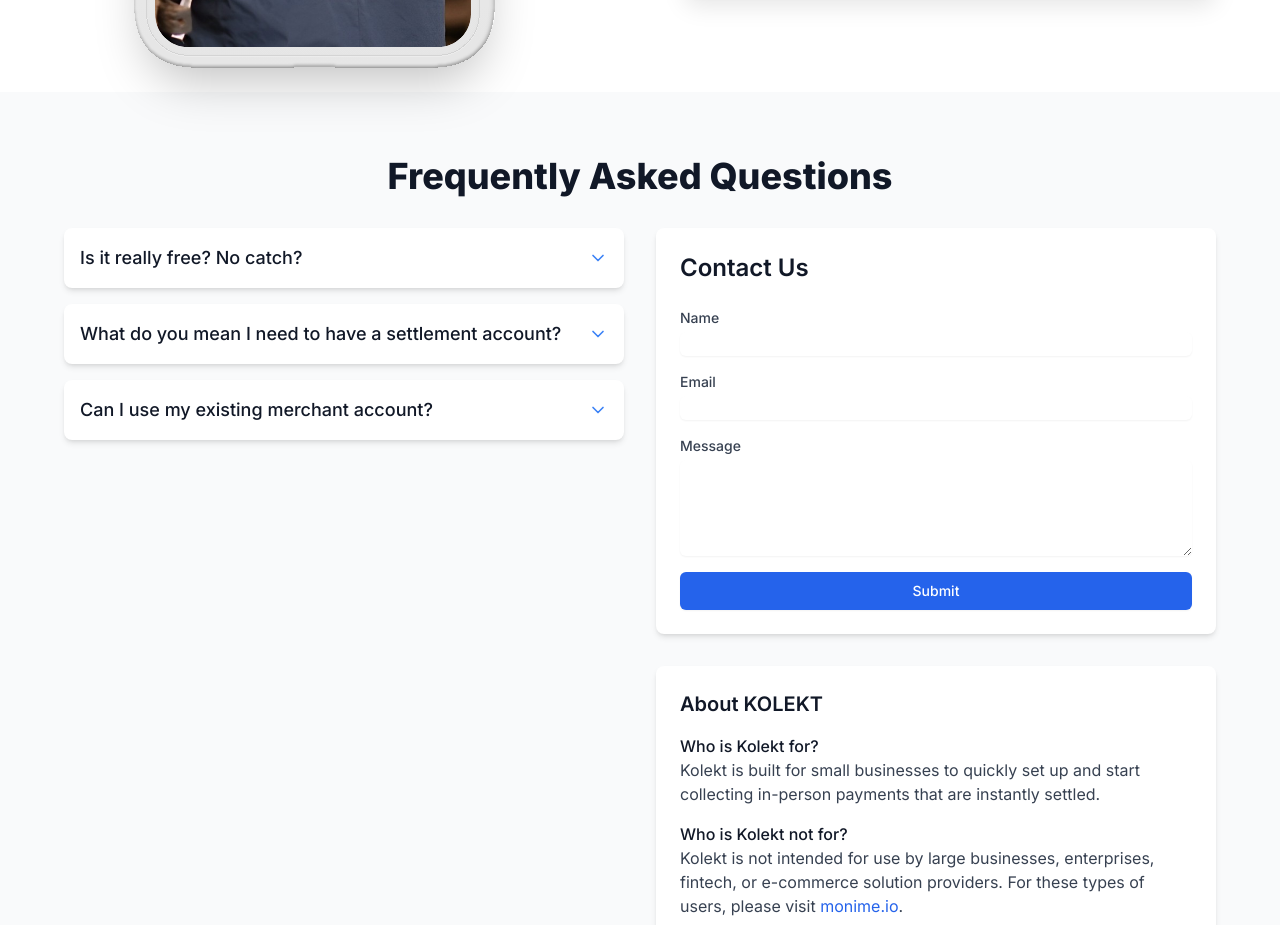
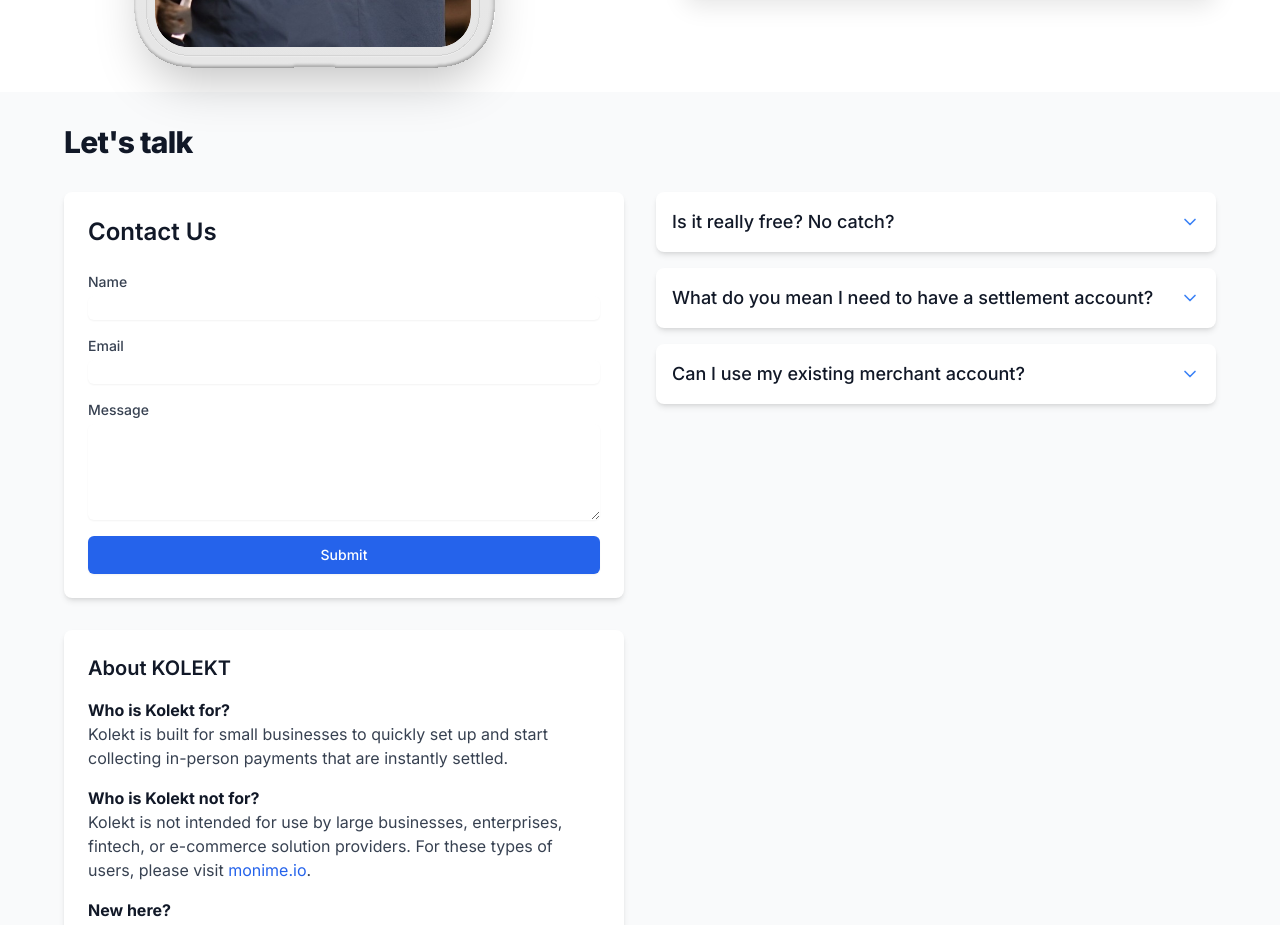
Before and after one commit to gridline1902/kolekt-sl-landing-page, a Next.js app: page / in a window 1280 px wide. Shown: the part 1860-2785 px from the top of the page. Built offline with nearby package versions, Linux system fonts and the light colour scheme.

Commit message:
updates...

```diff
--- a/src/app/contact/page.tsx
+++ /dev/null
@@ -1,9 +0,0 @@
-import React from 'react'
-
-const Contact = () => {
-  return (
-    <div>Contact</div>
-  )
-}
-
-export default Contact;
--- a/src/app/globals.css
+++ b/src/app/globals.css
@@ -1,3 +1,7 @@
 @tailwind base;
 @tailwind components;
 @tailwind utilities;
+
+html {
+    scroll-behavior: smooth;
+}
--- a/src/components/ContactSection/ContactSection.tsx
+++ b/src/components/ContactSection/ContactSection.tsx
@@ -1,67 +1,45 @@
 "use client";
-
 
 import { Disclosure, DisclosureButton, DisclosurePanel, Transition } from '@headlessui/react';
 import { FiChevronDown, FiChevronUp } from 'react-icons/fi';
+import Button from '../Button';
 
 const faqs = [
   {
+    id: 1,
     question: "Is it really free? No catch?",
     answer: "Yes, Kolekt is really free. This is our way of enhancing financial inclusion and encouraging merchants to join the digital economy. You will need to have a settlement account to instantly settle all payments. In addition to the settlement account, you and your staff will also receive notifications on WhatsApp for every payment received."
   },
   {
+    id: 2,
     question: "What do you mean I need to have a settlement account?",
     answer: "Kolekt is not affiliated with any bank or mobile money service. It is an independent system designed to make in-person payments easier for small businesses. To use Kolekt, you simply create an account and start receiving payments, which are instantly settled in your preferred account. No technical knowledge is necessary, making it easy to use overall."
   },
   {
+    id: 3,
     question: "Can I use my existing merchant account?",
     answer: "Yes, Kolekt payments can be settled in your existing merchant account. You simply need to verify your merchant account and connect it as your settlement account. You are also free to change the settlement account at any time."
   },
-]
+];
 
-
+export const transitionClasses = {
+  enter: 'transform transition ease-in-out duration-500 sm:duration-700',
+  enterFrom: 'translate-x-full',
+  enterTo: 'translate-x-0',
+  leave: 'transform transition ease-in-out duration-500 sm:duration-700',
+  leaveFrom: 'translate-x-0',
+  leaveTo: 'translate-x-full',
+};
 
 const ContactSection = () => {
   return (
-    <section className="bg-gray-50 py-16 px-4 sm:px-6 lg:px-8">
+    <section id="contact" className="bg-gray-50 py-8 px-4 sm:px-6 lg:px-8">
       <div className="max-w-6xl mx-auto">
-        <h2 className="text-3xl font-extrabold text-gray-900 sm:text-4xl mb-8 text-center">
-          Frequently Asked Questions
+        <h2 className="text-xl font-extrabold tracking-tight text-gray-900 mb-8 text-left lg:text-3xl">
+          {`Let's talk`}
         </h2>
-        <div className="md:grid md:grid-cols-2 md:gap-8">
-          <div className="space-y-4">
-            {faqs.map((faq, index) => (
-              <Disclosure key={index}>
-                {({ open }) => (
-                  <div className="bg-white rounded-lg shadow-md overflow-hidden">
-                    <DisclosureButton className="w-full text-left p-4 focus:outline-none focus:ring-2 focus:ring-blue-500 focus:ring-offset-2">
-                      <div className="flex justify-between items-center">
-                        <h3 className="text-lg font-medium text-gray-900">{faq.question}</h3>
-                        {open ? (
-                          <FiChevronUp className="h-5 w-5 text-blue-500" />
-                        ) : (
-                          <FiChevronDown className="h-5 w-5 text-blue-500" />
-                        )}
-                      </div>
-                    </DisclosureButton>
-                    <Transition
-                      enter="transition duration-100 ease-out"
-                      enterFrom="transform scale-95 opacity-0"
-                      enterTo="transform scale-100 opacity-100"
-                      leave="transition duration-75 ease-out"
-                      leaveFrom="transform scale-100 opacity-100"
-                      leaveTo="transform scale-95 opacity-0"
-                    >
-                      <DisclosurePanel className="p-4 bg-gray-50 border-t border-gray-100">
-                        <p className="text-gray-700">{faq.answer}</p>
-                      </DisclosurePanel>
-                    </Transition>
-                  </div>
-                )}
-              </Disclosure>
-            ))}
-          </div>
-          <div className="mt-8 md:mt-0">
+        <div className="lg:grid lg:grid-cols-2 lg:gap-8">
+          <div className="space-y-8">
             <div className="bg-white shadow-md rounded-lg p-6">
               <h3 className="text-2xl font-semibold text-gray-900 mb-6">Contact Us</h3>
               <form className="space-y-4">
@@ -96,37 +74,68 @@
                   ></textarea>
                 </div>
                 <div>
-                  <button
+                  <Button
                     type="submit"
+                    onClick={() => { }}
                     className="w-full flex justify-center py-2 px-4 border border-transparent rounded-md shadow-sm text-sm font-medium text-white bg-blue-600 hover:bg-blue-700 focus:outline-none focus:ring-2 focus:ring-offset-2 focus:ring-blue-500"
                   >
                     Submit
-                  </button>
+                  </Button>
                 </div>
               </form>
             </div>
-            <div className="mt-8 bg-white shadow-md rounded-lg p-6">
+
+            <div className="bg-white shadow-md rounded-lg p-6">
               <h4 className="text-xl font-semibold text-gray-900 mb-4">About KOLEKT</h4>
               <div className="space-y-4">
                 <div>
-                  <h5 className="font-medium text-gray-900">Who is Kolekt for?</h5>
+                  <h5 className="font-bold text-gray-900">Who is Kolekt for?</h5>
                   <p className="text-gray-700">Kolekt is built for small businesses to quickly set up and start collecting in-person payments that are instantly settled.</p>
                 </div>
                 <div>
-                  <h5 className="font-medium text-gray-900">Who is Kolekt not for?</h5>
+                  <h5 className="font-bold text-gray-900">Who is Kolekt not for?</h5>
                   <p className="text-gray-700">Kolekt is not intended for use by large businesses, enterprises, fintech, or e-commerce solution providers. For these types of users, please visit <a href="https://monime.io" className="text-blue-600 hover:underline">monime.io</a>.</p>
                 </div>
                 <div>
-                  <h5 className="font-medium text-gray-900">New here?</h5>
+                  <h5 className="font-bold text-gray-900">New here?</h5>
                   <p className="text-gray-700">Begin by setting up a free account or reach out to us at <a href="tel:078102030" className="text-blue-600 hover:underline">078102030</a> or <a href="mailto:info@monime.io" className="text-blue-600 hover:underline">info@monime.io</a>.</p>
                 </div>
               </div>
             </div>
           </div>
+
+          <div className="space-y-4 mt-8 lg:mt-0">
+            {faqs.map((faq) => (
+              <Disclosure key={faq.id}>
+                {({ open }) => (
+                  <div className="bg-white rounded-lg shadow-md overflow-hidden">
+                    <DisclosureButton className="w-full text-left p-4 focus:outline-none focus:ring-2 focus:ring-blue-500 focus:ring-offset-2">
+                      <div className="flex justify-between items-center">
+                        <h3 className="text-lg font-medium text-gray-900">{faq.question}</h3>
+                        {open ? (
+                          <FiChevronUp className="h-5 w-5 text-blue-500" />
+                        ) : (
+                          <FiChevronDown className="h-5 w-5 text-blue-500" />
+                        )}
+                      </div>
+                    </DisclosureButton>
+                    <Transition
+                      show={open}
+                      {...transitionClasses}
+                    >
+                      <DisclosurePanel className="p-4 bg-gray-50 border-t border-gray-100">
+                        <p className="text-gray-700">{faq.answer}</p>
+                      </DisclosurePanel>
+                    </Transition>
+                  </div>
+                )}
+              </Disclosure>
+            ))}
+          </div>
         </div>
       </div>
     </section>
-  )
-}
+  );
+};
 
 export default ContactSection;
--- a/src/components/HeroSection.tsx
+++ b/src/components/HeroSection.tsx
@@ -78,7 +78,7 @@
                         </div>
                     </div>
                 </div>
-                <div ref={imageRef} className="relative h-[80vh] lg:h-full mt-24 lg:absolute lg:right-40 md:items-center flex justify-center lg:justify-end lg:items-start">
+                <div ref={imageRef} className="relative h-[80vh] lg:h-full lg:absolute lg:right-40 md:items-center flex justify-center lg:justify-end lg:items-start lg:mt-60 sm: mt-12 sm: mb-4">
                     <PhoneFrame className="h-full">
                         <Image
                             className="photo-screen object-cover scale-100"
--- a/src/components/KolektSolutionsSection/KolektSolutionsSection.tsx
+++ b/src/components/KolektSolutionsSection/KolektSolutionsSection.tsx
@@ -31,11 +31,11 @@
     return (
         <section className="min-h-screen bg-white mb-6">
             <div className="mx-auto max-w-2xl lg:mx-0 lg:max-w-full">
-                <h2 className="text-xl font-medium tracking-tight text-center text-black lg:text-3xl">
+                <h2 className="text-xl font-extrabold tracking-tight text-center text-black lg:text-3xl">
                     What you can do with Kolekt
                 </h2>
             </div>
-            <div className="mt-16 md:hidden">
+            <div className="md:hidden">
                 <FeaturesMobile features={features} />
             </div>
             <div className="hidden md:flex md:items-center md:justify-center md:mt-20">
--- a/src/components/NavBar.tsx
+++ b/src/components/NavBar.tsx
@@ -78,6 +78,7 @@
         <nav className="z-20 top-0 start-0 w-full h-20 bg-white flex items-center justify-center lg:sticky lg:h-16">
             {/* Desktop View */}
             <div className="hidden lg:flex lg:items-center lg:justify-between lg:w-full lg:max-w-6xl lg:px-4">
+                <Link href="/">
                     <Image
                         src={KolektLogo}
                         alt="kolekt-logo"
@@ -85,8 +86,9 @@
                         height={100}
                         className="w-auto h-auto"
                     />
+                </Link>
                 <div className="flex items-center gap-x-6">
-                    <Link href="/contact">
+                    <Link href="#contact">
                         <span className="flex items-center gap-1">
                             <GiHeadphones className="text-base text-gray-400" />
                             <h6 className="text-sm">Contact</h6>
@@ -126,7 +128,7 @@
                     >
                         <div className="flex flex-col gap-2">
                             <Link
-                                href="/contact"
+                                href="#contact"
                                 onClick={toggleMenu}
                                 className="absolute bg-blue-600 rounded-full right-0 bottom-14 py-2 px-4 text-white flex items-center gap-2"
                             >
```
Lines whose indentation alone changed are shown as unchanged.
